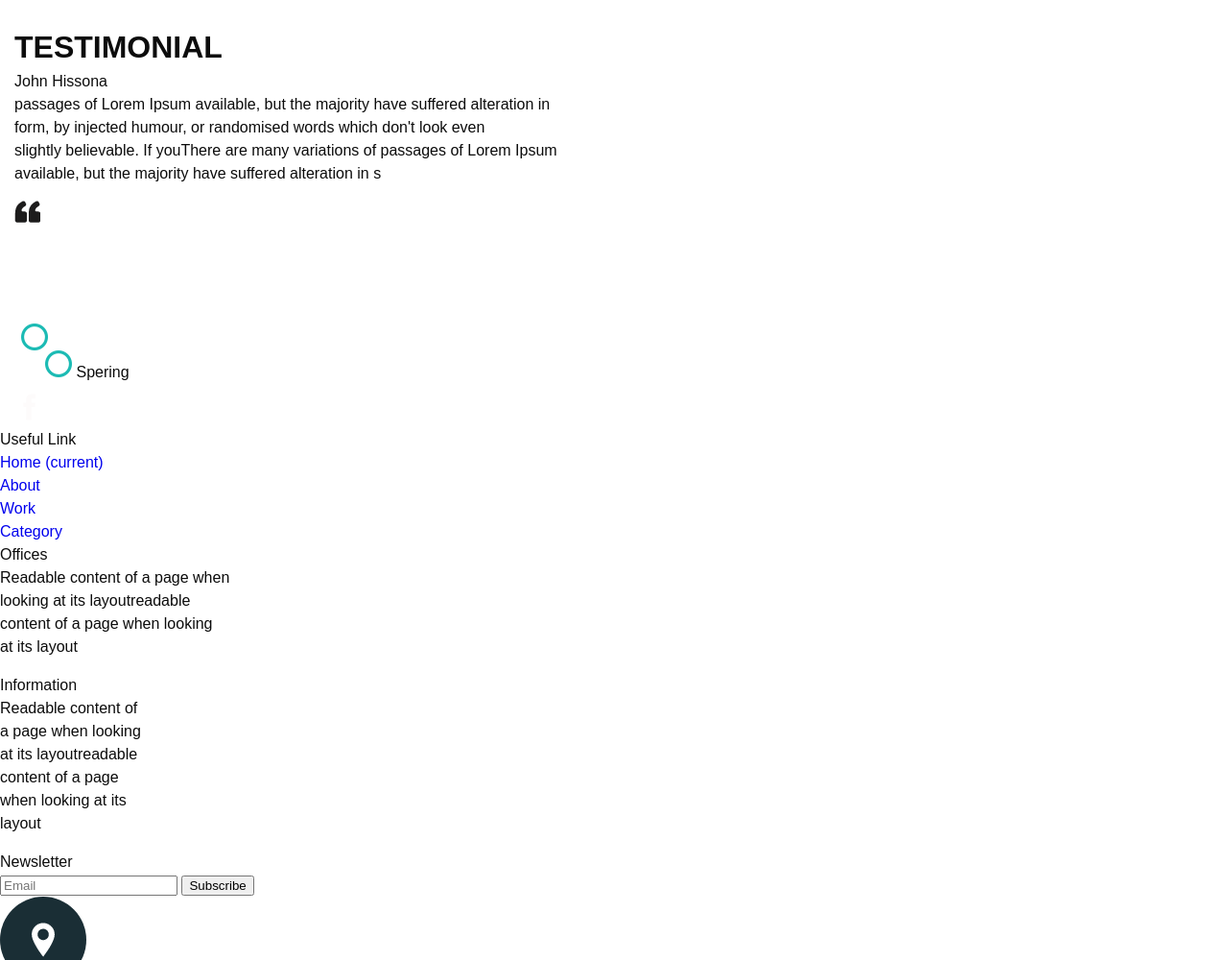
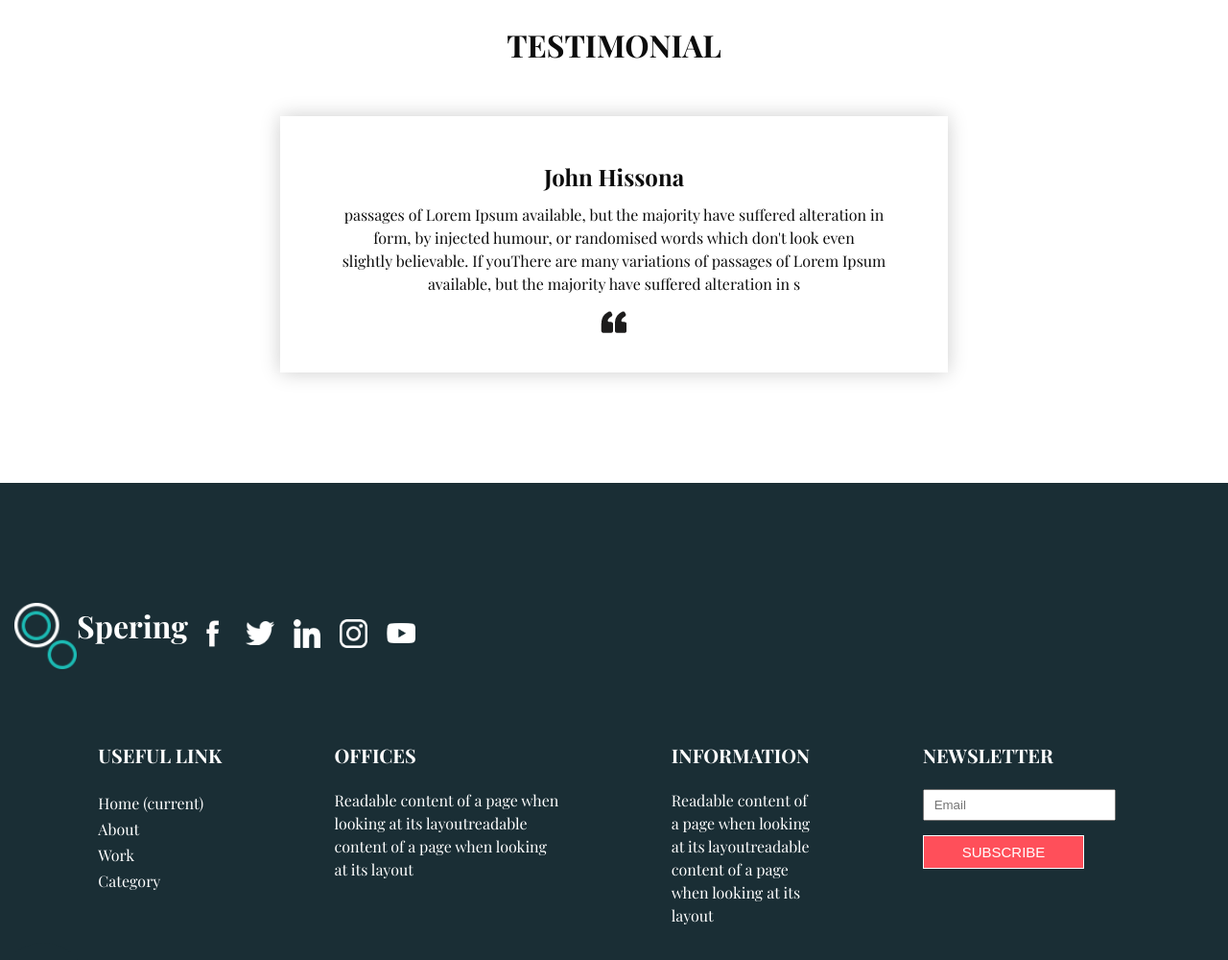
Before and after one commit to Emanakh/css-project, a plain HTML site: page index.html in a window 1280 px wide. Shown: the part 3600-4600 px from the top of the page at 96% size. Drawn offline with nearby package versions, Linux system fonts and the light colour scheme; a web font is replaced by a local one.

Commit message:
update styles

```diff
--- a/style.css
+++ b/style.css
@@ -1,5 +1,5 @@
 body {
-  font-family: "Poppins", sans-serif;
+  font-family: "Playfair Display", sans-serif;
   color: rgb(12, 12, 12);
   background-color: rgb(255, 255, 255);
   font-size: 1rem;
@@ -235,6 +235,7 @@ header {
 
 .text p {
   margin-top: 15px;
+  font-weight: 500;
 }
 .text a {
   display: inline-block;
@@ -268,10 +269,9 @@ header {
   margin-bottom: 50px;
 }
 
-.free{
+.free {
   margin-top: 50px;
   margin-bottom: 20px;
-
 }
 .display-row {
   display: flex;
@@ -337,6 +337,130 @@ header {
   padding-left: 15px;
 }
 
-.freelance-2 img{
+.freelance-2 img {
   width: 100%;
 }
+.qoute-head {
+  margin-bottom: 25px;
+}
+
+.quote {
+  display: flex;
+  align-items: center;
+  flex-direction: column;
+  margin-left: auto;
+  margin-right: auto;
+}
+
+.quote-main {
+  text-align: center;
+  margin: 25px 35px;
+  padding: 45px 65px 35px 65px;
+  box-shadow: 0px 0px 20px 0 rgba(0, 0, 0, 0.2);
+}
+.quote-main h4 {
+  font-weight: bold;
+  font-size: 1.5rem;
+  padding-bottom: 10px;
+}
+.foot {
+  position: relative;
+  background-color: #1a2e35;
+  color: #ffffff;
+}
+.foot-body {
+  padding-top: 90px;
+}
+.foot-top {
+  display: flex;
+
+  align-items: center;
+  justify-content: space-between;
+  margin-top: 35px;
+  margin-bottom: 75px;
+}
+
+.foot-logo {
+  display: flex;
+}
+
+.foot-logo img {
+  width: 65px;
+}
+.foot-logo span {
+  color: #ffffff;
+  font-weight: bold;
+  font-size: 32px;
+}
+.social {
+  display: -ms-flexbox;
+  display: flex;
+  -webkit-box-align: center;
+  -ms-flex-align: center;
+  align-items: center;
+}
+
+.social a {
+  margin: 0 10px;
+}
+.social a img {
+  width: auto;
+  height: auto;
+  max-width: 30px;
+  max-height: 30px;
+}
+
+.foot-main {
+  display: flex;
+  flex-direction: rows;
+  justify-content: space-evenly;
+  flex-wrap: wrap;
+  margin-left: -15px;
+}
+
+.foot-1 {
+  display: flex;
+  flex-direction: column;
+}
+.foot h5 {
+  text-transform: uppercase;
+  font-weight: bold;
+  margin-bottom: 20px;
+  font-size: 1.25rem;
+}
+.foot-1 ul {
+  padding: 0;
+
+  margin-top: 0;
+  margin-bottom: 1rem;
+}
+
+.foot-1 ul li{
+  margin: 3px 0;
+}
+
+.foot-main button {
+  display: block;
+  padding: 8px 40px;
+  background-color: #ff4f5a;
+  color: #ffffff;
+  transition: all 0.3s;
+  border: 1px solid transparent;
+  border-radius: 0;
+  border: 1.5px solid #ffffff;
+  margin-top: 15px;
+  text-transform: uppercase;
+  font-size: 15px;
+}
+input{
+  outline: none;
+width: 100%;
+padding: 7px 10px;
+
+overflow: visible;
+
+}
+
+.foot-1 a{
+  color: white;
+}
```
